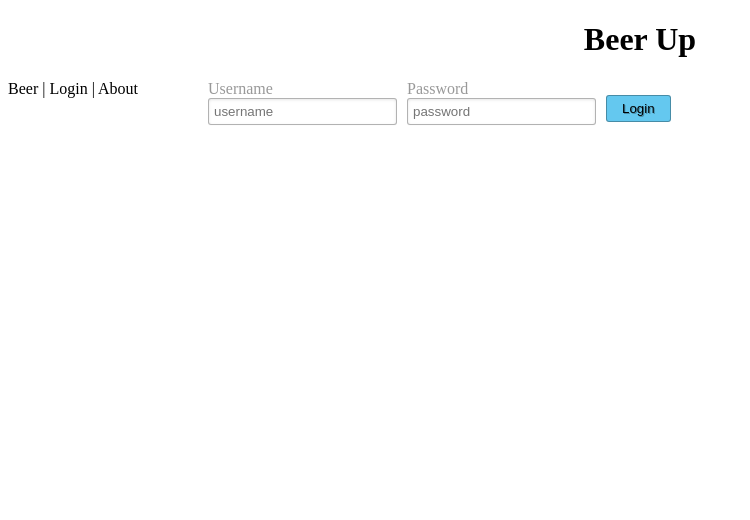
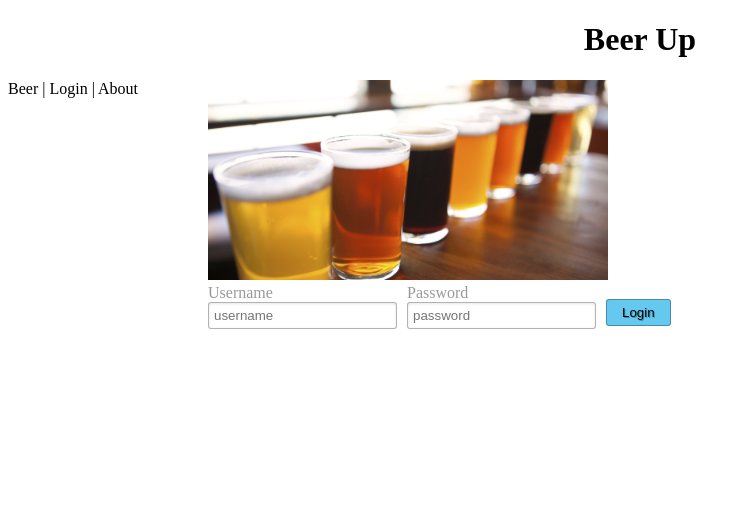
Before and after one commit to tandoni/csse280Project, a Node server app: template frontend/templates/login.html in a window 1280 px wide. Shown: the top 520 px of the page, without its empty margins (0-750 px from the left). Run offline with Node 20, Linux system fonts and the light colour scheme; the template is opened without the code that fills it, so the values that code supplies are empty; some libraries are stand-ins or nearby versions.

Commit message:
added pic need minor changes later

```diff
--- a/frontend/css/login.css
+++ b/frontend/css/login.css
@@ -11,6 +11,11 @@ nav {
     position: absolute;
     left: 0px;
     width: 200px;
+}
+
+img {
+    max-width: 400px;
+    max-height: 300px;
 }
 
 .nav-container {
--- a/frontend/templates/login.html
+++ b/frontend/templates/login.html
@@ -18,6 +18,7 @@
     </div>
 
     <section class="loginform">
+        <img src="../images/craft-beer.jpg" alt="beer" />
         <form name="login">
             <ul>
                 <li><label for="username">Username</label>
```
